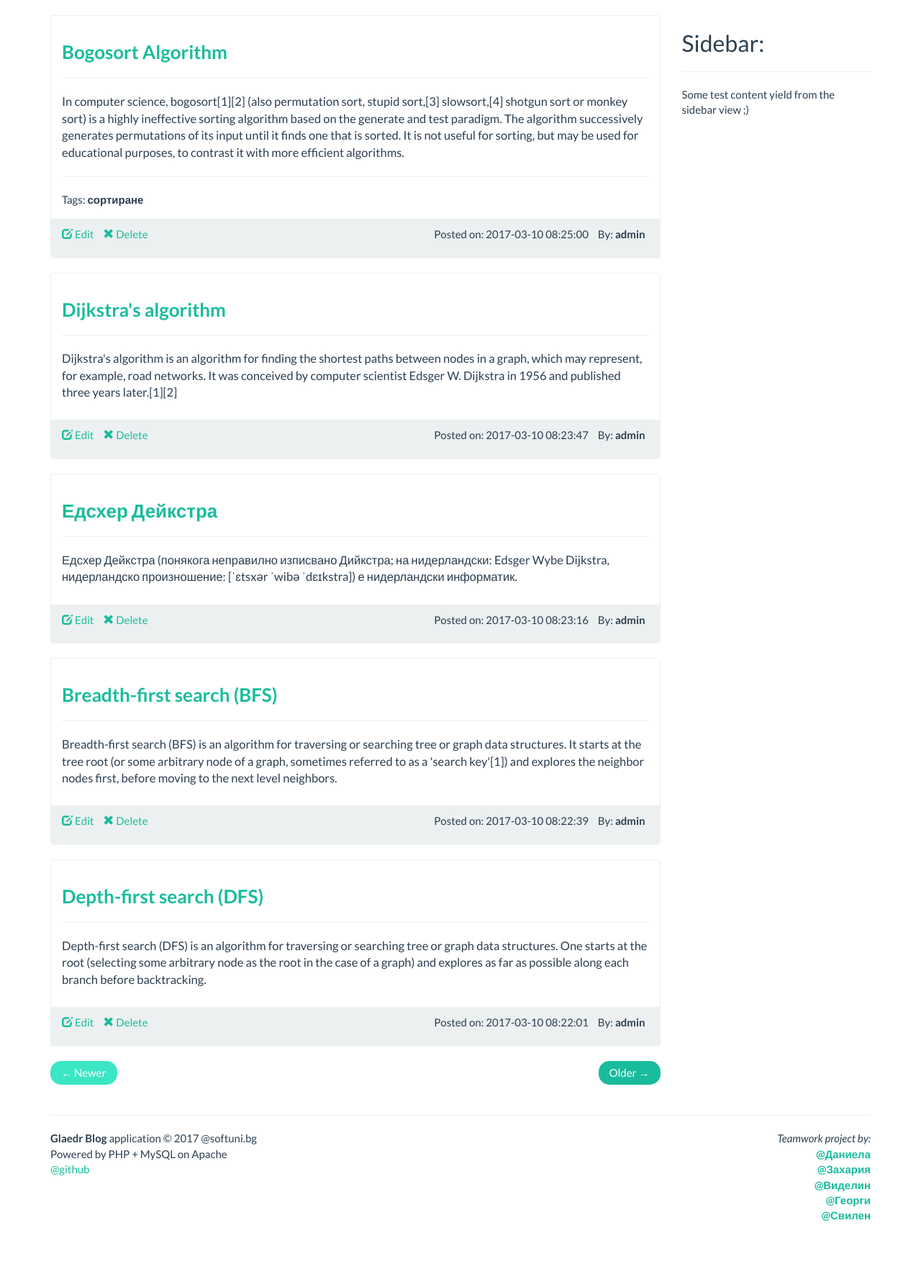
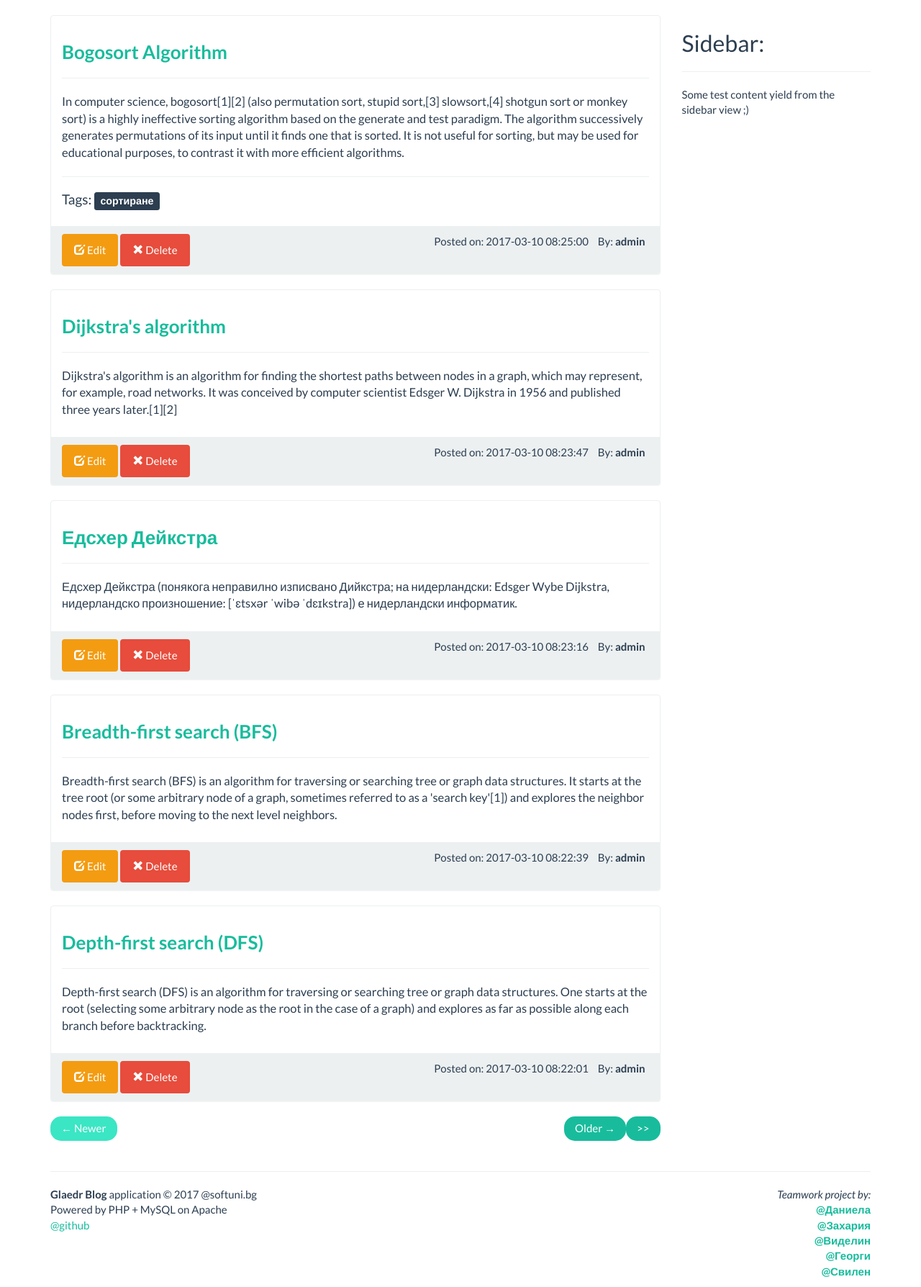
Before and after one commit to vdonchev/GlaedrBLOG, a PHP site: page /posts/all in a window 1280 px wide. Shown: the part 60-1848 px from the top of the page at 72% size. Before the commit the page ends 1756 px from the top, so only its background shows below. Run offline with PHP 8.4, Linux system fonts and the light colour scheme; data comes from the database, SQL or seed files in the repository.

Commit message:
Fix for XSS vulnerability in posts/all view

```diff
--- a/Blog/views/posts/all.php
+++ b/Blog/views/posts/all.php
@@ -7,43 +7,37 @@
                 <h2 class="h3">
                     <strong>
                         <a href="<?= \Framework\Core\Config::APP_ROOT; ?>/posts/view/<?= $post->getId(); ?>">
-                            <?= $post->getTitle(); ?>
+                            <?= renderInView($post->getTitle()); ?>
                         </a>
                     </strong>
                 </h2>
                 <hr>
                 <p class="post-content">
-                    <?= $post->getBody(); ?>
+                    <?= renderInView($post->getBody()); ?>
                 </p>
                 <?php if (count($post->getTags()) > 0) :; ?>
                     <hr>
-                    <div class="">
+                    <div class="h4">
                         Tags:
-                        <strong><?php echo implode(", ", $post->getTags()); ?></strong>
+                        <span class="label label-primary"><?php echo renderInView(implode("</span> <span class='label label-primary'>", $post->getTags())); ?></span>
                     </div>
                 <?php endif; ?>
             </div>
             <div class="panel-footer">
                 <div class="row">
                     <div class="col-md-6">
-                        <ul class="list-unstyled list-inline">
-                            <li>
-                                <a href="<?= \Framework\Core\Config::APP_ROOT; ?>/posts/edit/<?= $post->getId(); ?>">
-                                    <span class="glyphicon glyphicon-edit" aria-hidden="true"></span> Edit
-                                </a>
-                            </li>
-                            <li>
-                                <a href="<?= \Framework\Core\Config::APP_ROOT; ?>/posts/del/<?= $post->getId(); ?>">
-                                    <span class="glyphicon glyphicon-remove" aria-hidden="true"></span>
-                                    Delete
-                                </a>
-                            </li>
-                        </ul>
+                        <a class="btn btn-warning" href="<?= \Framework\Core\Config::APP_ROOT; ?>/posts/edit/<?= $post->getId(); ?>">
+                            <span class="glyphicon glyphicon-edit" aria-hidden="true"></span> Edit
+                        </a>
+                        <a class="btn btn-danger" href="<?= \Framework\Core\Config::APP_ROOT; ?>/posts/del/<?= $post->getId(); ?>">
+                            <span class="glyphicon glyphicon-remove" aria-hidden="true"></span>
+                            Delete
+                        </a>
                     </div>
                     <div class="col-md-6">
                         <ul class="list-unstyled list-inline text-right">
                             <li><span>Posted on: <?= $post->getCreatedOn(); ?></span></li>
-                            <li><span>By: <strong><?= $post->getAuthor(); ?></strong></span></li>
+                            <li><span>By: <strong><?= renderInView($post->getAuthor()); ?></strong></span></li>
                         </ul>
                     </div>
                 </div>
@@ -56,6 +50,8 @@
     <ul class="pager">
         <?php if ($firstPage < $selectedPage): ; ?>
             <li class="previous"><a
+                        href="<?= \Framework\Core\Config::APP_ROOT; ?>/posts/all/1">&lt;&lt;</a></li>
+            <li class="previous"><a
                         href="<?= \Framework\Core\Config::APP_ROOT; ?>/posts/all/<?= $selectedPage - 1; ?>">&larr;
                     Newer </a></li>
         <?php else: ; ?>
@@ -63,6 +59,8 @@
         <?php endif; ?>
 
         <?php if ($lastPage > $selectedPage): ; ?>
+            <li class="next"><a href="<?= \Framework\Core\Config::APP_ROOT; ?>/posts/all/<?= $lastPage; ?>">
+                    &gt;&gt;</a></li>
             <li class="next"><a href="<?= \Framework\Core\Config::APP_ROOT; ?>/posts/all/<?= $selectedPage + 1; ?>">
                     Older &rarr;</a></li>
         <?php else: ; ?>
```
